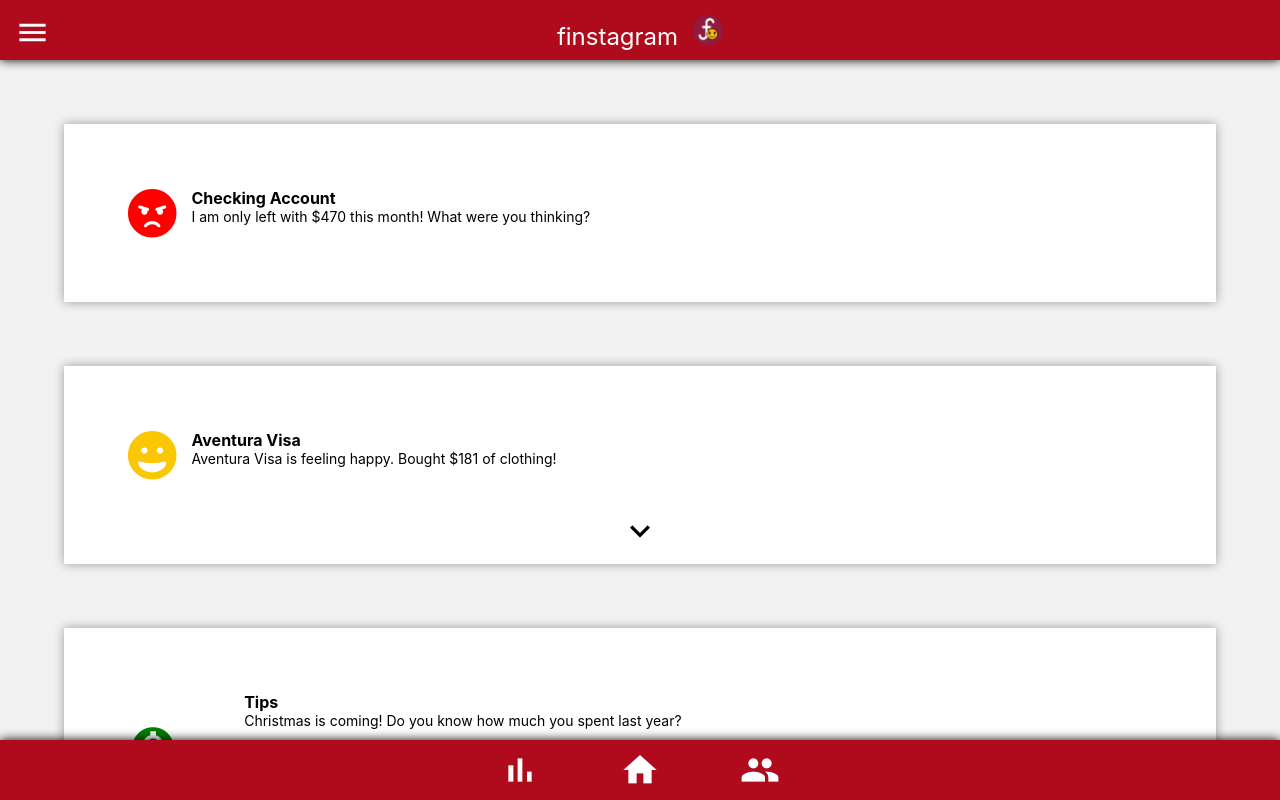
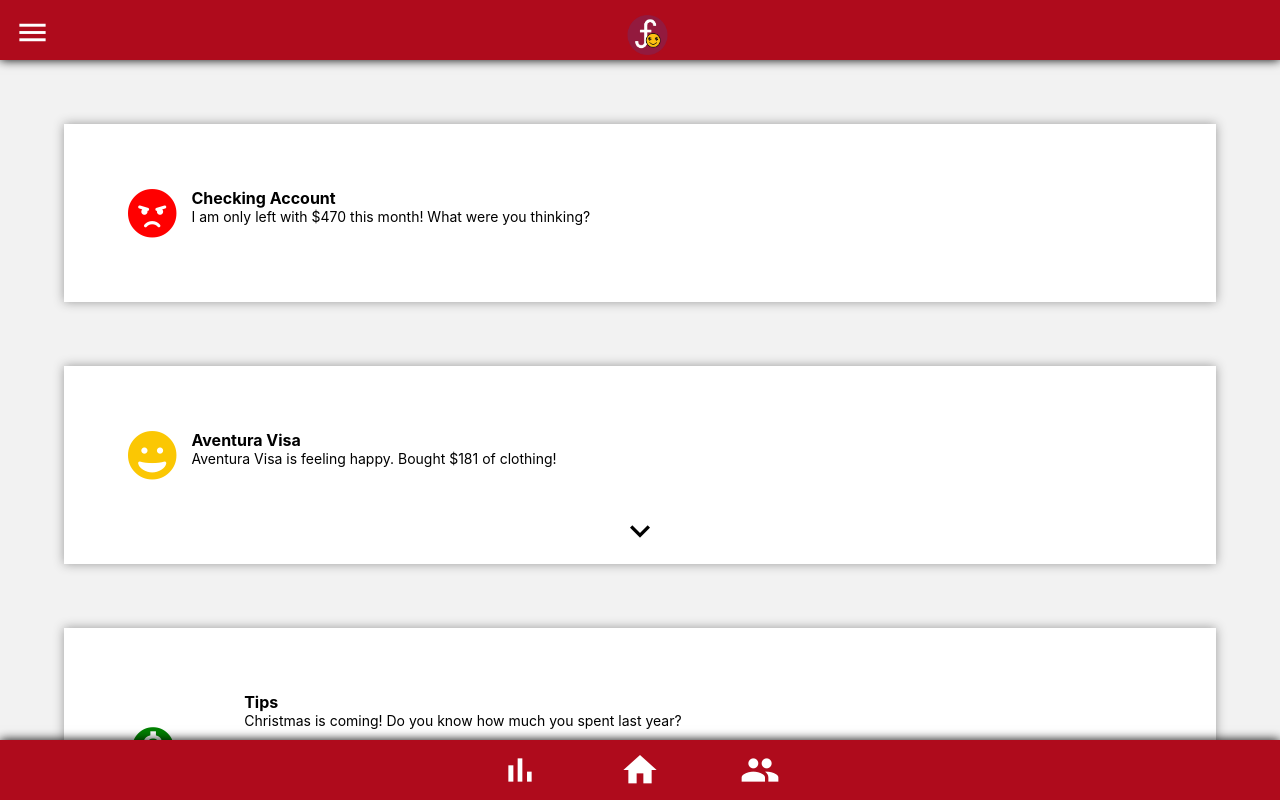
Before and after one commit to thomas-armena/cibc-hackathon-finstagram, a React (Create React App) app in the folder openbanking/: page / in a window 1280 px wide. Built offline with nearby package versions, Linux system fonts and the light colour scheme; no server answers; the HTML template or start-up script is replaced by a standard one.

Commit message:
changed menu bar

```diff
--- a/openbanking/src/App.js
+++ b/openbanking/src/App.js
@@ -63,9 +63,9 @@ class App extends Component {
 				<div className={contentClass}>
 					{/*Menu Bar */}
 					<div className="menubar">
-						<div className="menubar-title">finstagram<img src="finstagram.png" style={{
+						<div className="menubar-title"><img src="finstagram.png" style={{
 							marginLeft:'15px'
-						}} height={30} width={30} /></div>
+						}} height={40} width={40} /></div>
 						<div className="menubar-menu"><i onClick={this.handleMenuClick} className="material-icons">menu</i></div>
 					</div>
 
```
